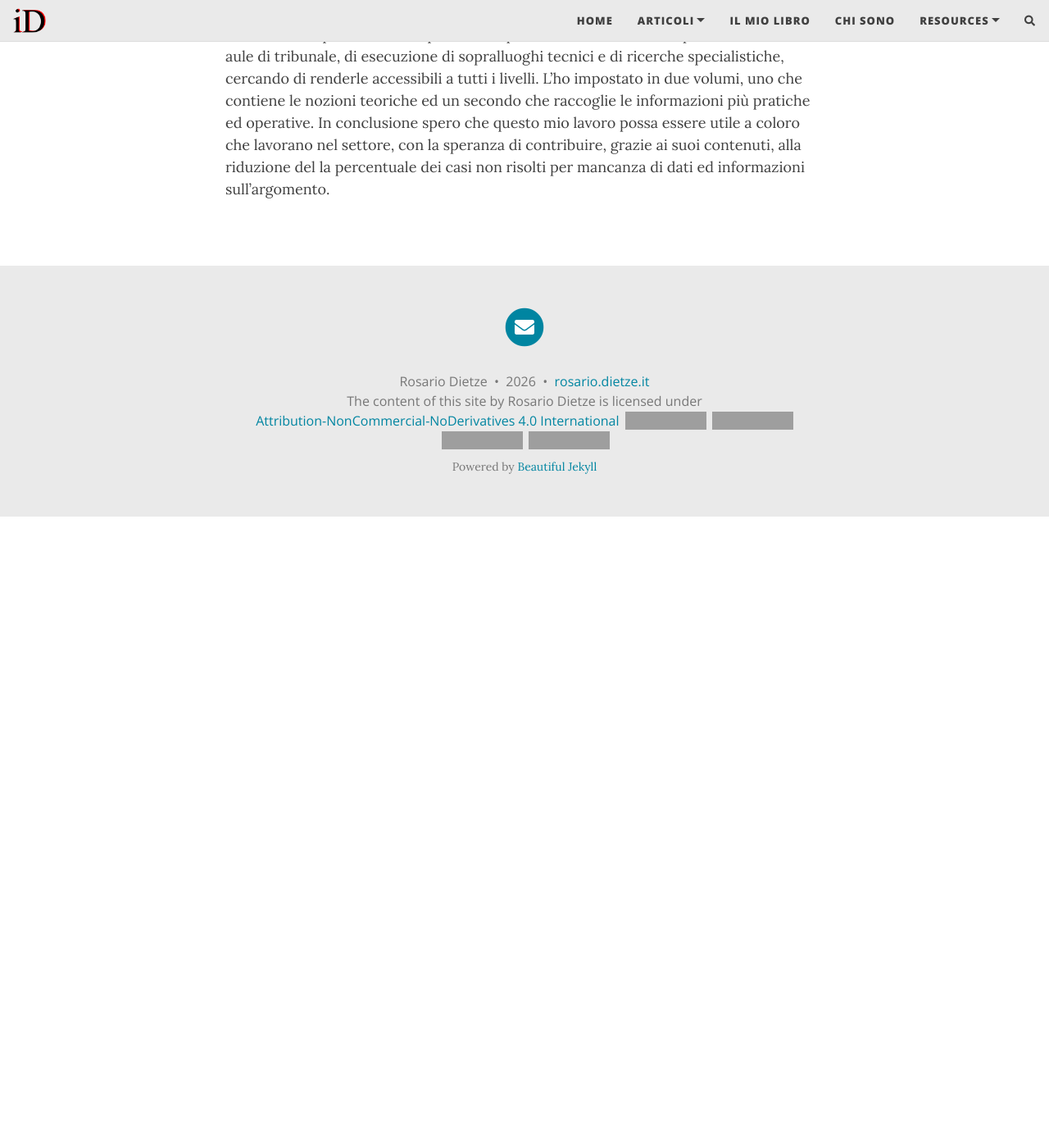
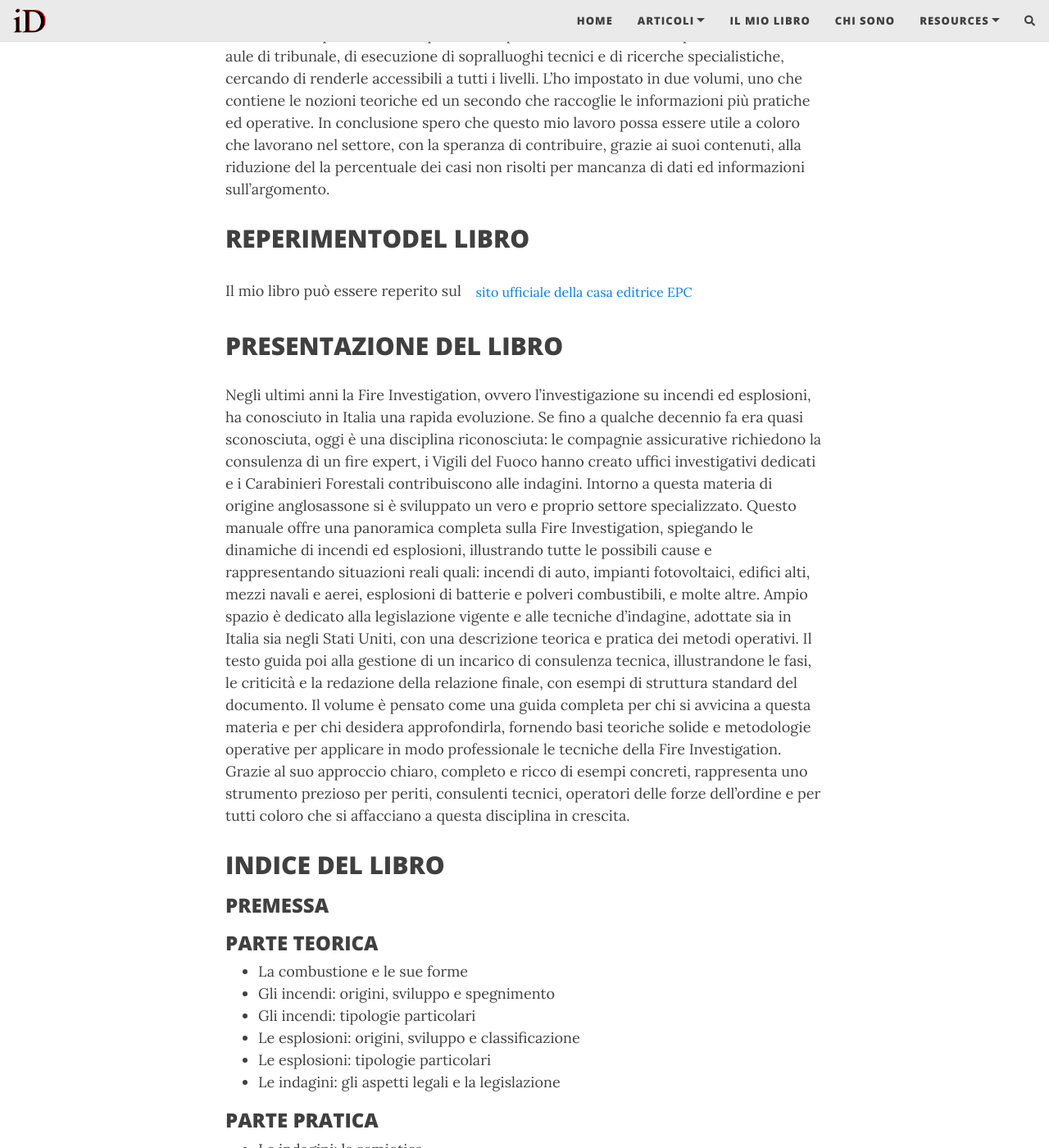
Before and after one commit to rosariodietze/sitotest, a Jekyll site: the page built from libro.md, in a window 1280 px wide and 1400 px high, scrolled down 738 px. Shown: the whole window at 82% size. Built offline with Jekyll 4.4.1, drawn with Linux system fonts in a browser that asks for light colours; nearby versions of some CDN libraries; comment, search, counter and statistics services are not loaded; before the commit the page ends 1368 px from its top, so only the background shows below that; some of the changed text lies outside the part shown; grey boxes are pictures that could not be loaded.

Commit message:
Update libro.md

```diff
--- a/libro.md
+++ b/libro.md
@@ -6,9 +6,52 @@ subtitle: Motivazioni e anticipazioni
 
 Ricordo che negli anni 80 iniziai a lavorare nel settore ferroviario, e fui fortemente colpito quando, in un deposito ferroviario di locomotive (nell’ambito ferroviario un deposito è per le locomotive una specie di rimessa ed officina nello stesso tempo; parallelamente un’officina è dedicata alle carrozze e carri) vidi un sipario realizzato con teloni intorno ad una locomotiva.
 Incuriosito, chiesi spiegazioni e mi fu detto che all’interno del recinto c’era un capotecnico che stava mettendo a punto i distributori del vapore e registrando i leveraggi della trasmissione.
-Le operazioni venivano svolte in queste condizioni secretate perché gli operai anziani, esperti di una particolare materia, non volevano che altri apprendessero le loro conoscenze.
-Orbene questo modo di agire è totalmente contrario a tutto quello che prevede l’assicurazione qualità, che invece promuove la diffusione della conoscenza per innalzare i livelli qualitativi aziendali.
+Le operazioni venivano svolte in queste condizioni secretate perché gli operai anziani, esperti di una particolare materia, non volevano che altri apprendessero le loro conoscenze. Orbene questo modo di agire è totalmente contrario a tutto quello che prevede l’assicurazione qualità, che invece promuove la diffusione della conoscenza per innalzare i livelli qualitativi aziendali.
 Ho reputato quindi corretto, nel rispetto dei principi di assicurazione qualità che ho personalmente osservato e cercato di far rispettare nel corso della mia attività lavorativa, di fare partecipi i miei colleghi del settore, e quanti altri ne fossero interessati, a quanto imparato nell’ambito delle indagini sugli incendi ed esplosioni riportando in un libro le mie conoscenze.
 In questo lavoro, che ho quasi terminato, ho descritto le esperienze e competenze acquisite in molti anni di frequentazione delle aule di tribunale, di esecuzione di sopralluoghi tecnici e di ricerche specialistiche, cercando di renderle accessibili a tutti i livelli.
 L’ho impostato in due volumi, uno che contiene le nozioni teoriche ed un secondo che raccoglie le informazioni più pratiche ed operative.
 In conclusione spero che questo mio lavoro possa essere utile a coloro che lavorano nel settore, con la speranza di contribuire, grazie ai suoi contenuti, alla riduzione del la percentuale dei casi non risolti per mancanza di dati ed informazioni sull’argomento.
+
+## REPERIMENTODEL LIBRO
+
+Il mio libro può essere reperito sul [sito ufficiale della casa editrice EPC](https://www.epc.it/Prodotto/Editoria/Libri/Anatomia-di-un-incendio/5642){: .btn .btn-link}
+
+
+## PRESENTAZIONE DEL LIBRO
+
+Negli ultimi anni la Fire Investigation, ovvero l’investigazione su incendi ed esplosioni, ha conosciuto in Italia una rapida evoluzione.
+Se fino a qualche decennio fa era quasi sconosciuta, oggi è una disciplina riconosciuta: le compagnie assicurative richiedono la consulenza di un fire expert, i Vigili del Fuoco hanno creato uffici investigativi dedicati e i Carabinieri Forestali contribuiscono alle indagini.
+Intorno a questa materia di origine anglosassone si è sviluppato un vero e proprio settore specializzato.
+Questo manuale offre una panoramica completa sulla Fire Investigation, spiegando le dinamiche di incendi ed esplosioni, illustrando tutte le possibili cause e rappresentando situazioni reali quali: incendi di auto, impianti fotovoltaici, edifici alti, mezzi navali e aerei, esplosioni di batterie e polveri combustibili, e molte altre.
+Ampio spazio è dedicato alla legislazione vigente e alle tecniche d’indagine, adottate sia in Italia sia negli Stati Uniti, con una descrizione teorica e pratica dei metodi operativi.
+Il testo guida poi alla gestione di un incarico di consulenza tecnica, illustrandone le fasi, le criticità e la redazione della relazione finale, con esempi di struttura standard del documento.
+Il volume è pensato come una guida completa per chi si avvicina a questa materia e per chi desidera approfondirla, fornendo basi teoriche solide e metodologie operative per applicare in modo professionale le tecniche della Fire Investigation.
+Grazie al suo approccio chiaro, completo e ricco di esempi concreti, rappresenta uno strumento prezioso per periti, consulenti tecnici, operatori delle forze dell’ordine e per tutti coloro che si affacciano a questa disciplina in crescita.
+
+
+## INDICE DEL LIBRO
+
+### PREMESSA
+
+### PARTE TEORICA
+- La combustione e le sue forme
+- Gli incendi: origini, sviluppo e spegnimento
+- Gli incendi: tipologie particolari
+- Le esplosioni: origini, sviluppo e classificazione
+- Le esplosioni: tipologie particolari
+- Le indagini: gli aspetti legali e la legislazione
+
+### PARTE PRATICA
+- Le indagini: la semiotica
+- Le indagini: i metodi operativi
+- Le consulenze: l’incarico e i verbali
+- Le consulenze: l’esame dei documenti
+- Le consulenze: i sopralluoghi
+- Le consulenze: il repertamento e le analisi
+- Le consulenze: la relazione finale
+
+### Appendice
+
+### Bibliografia
+
+### Contenuti scaricabili
```
